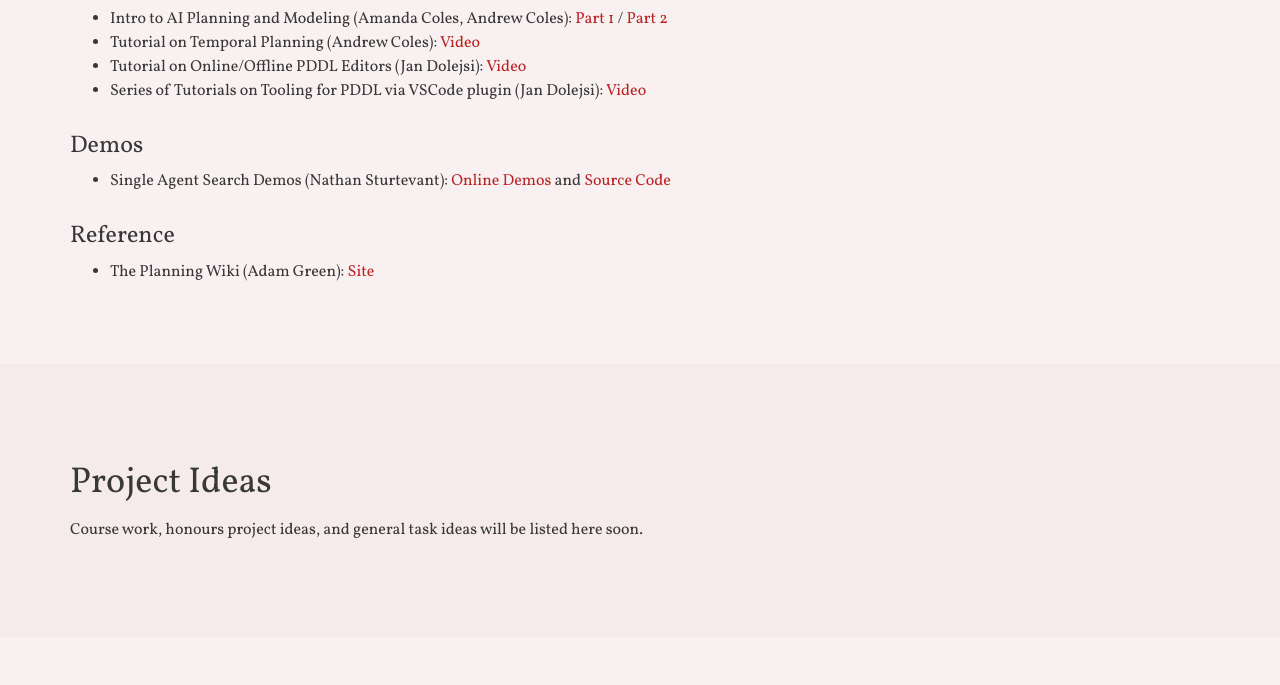
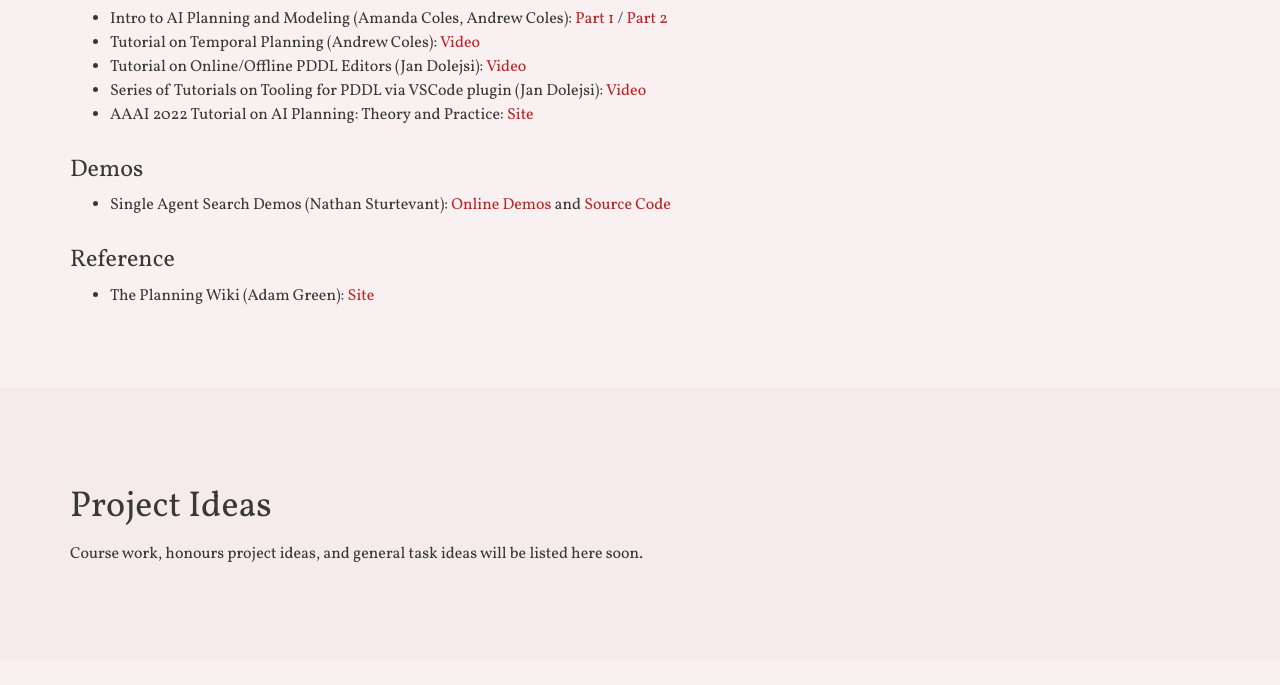
Before and after one commit to AI-Planning/education-site, a plain HTML site: page index.html in a window 1280 px wide. Shown: the part 1921-2606 px from the top of the page. Drawn offline with nearby package versions, Linux system fonts and the light colour scheme; no server answers.

Commit message:
Update index.html

```diff
--- a/index.html
+++ b/index.html
@@ -210,6 +210,7 @@
                         <li>Tutorial on Temporal Planning (Andrew Coles): <a target="_blank" href="https://www.youtube.com/watch?v=FS95UjrICy0">Video</a></li>
                         <li>Tutorial on Online/Offline PDDL Editors (Jan Dolejsi): <a target="_blank" href="https://www.youtube.com/watch?v=AlM031oG4J0">Video</a></li>
 			<li>Series of Tutorials on Tooling for PDDL via VSCode plugin (Jan Dolejsi): <a target="_blank" href="https://www.youtube.com/playlist?list=PL1Q0jeuU6XppflOPFx1qQVuWbXTcjxevU">Video</a></li>
+			<li>AAAI 2022 Tutorial on AI Planning: Theory and Practice: <a target="_blank" href="https://aiplanning-tutorial.github.io/">Site</a></li>
                     </ul>
                     <h2>Demos</h2>
                     <ul>
```
